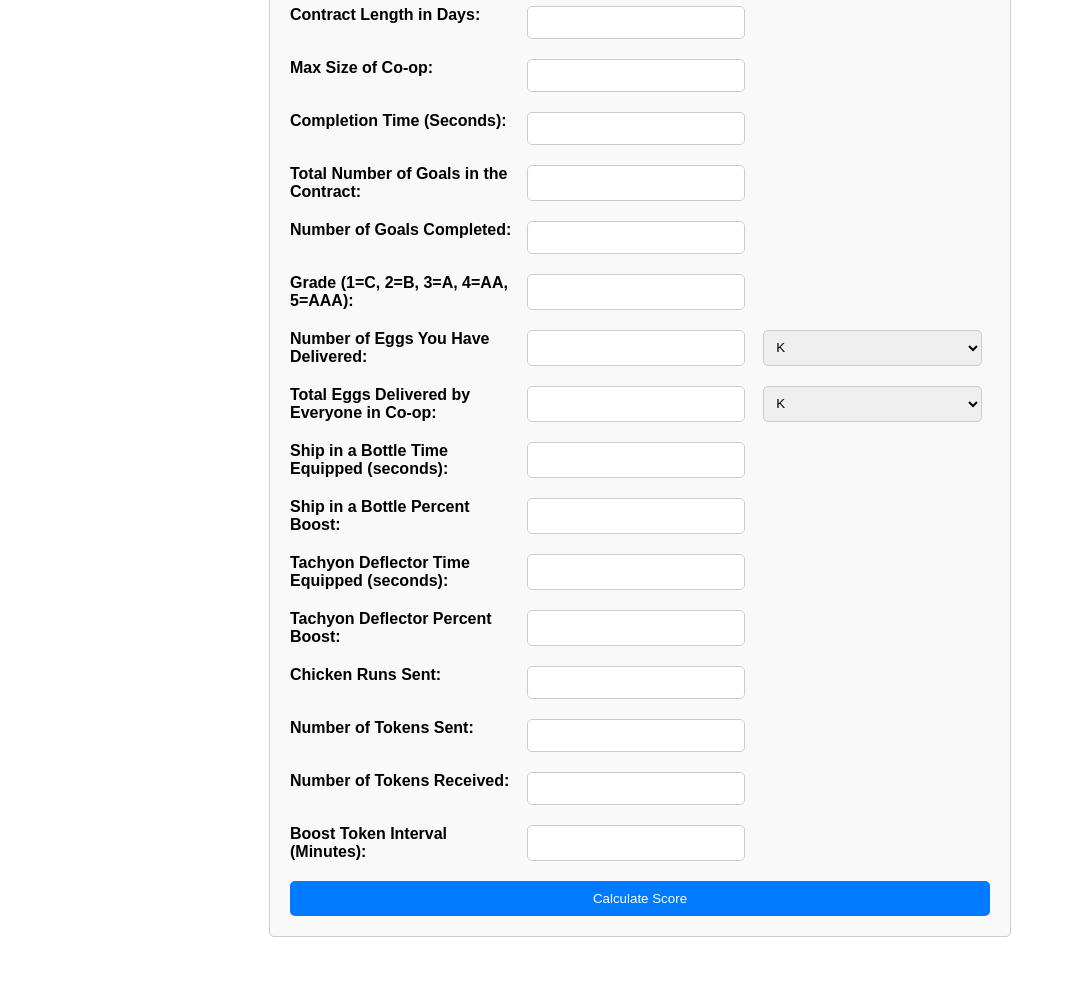
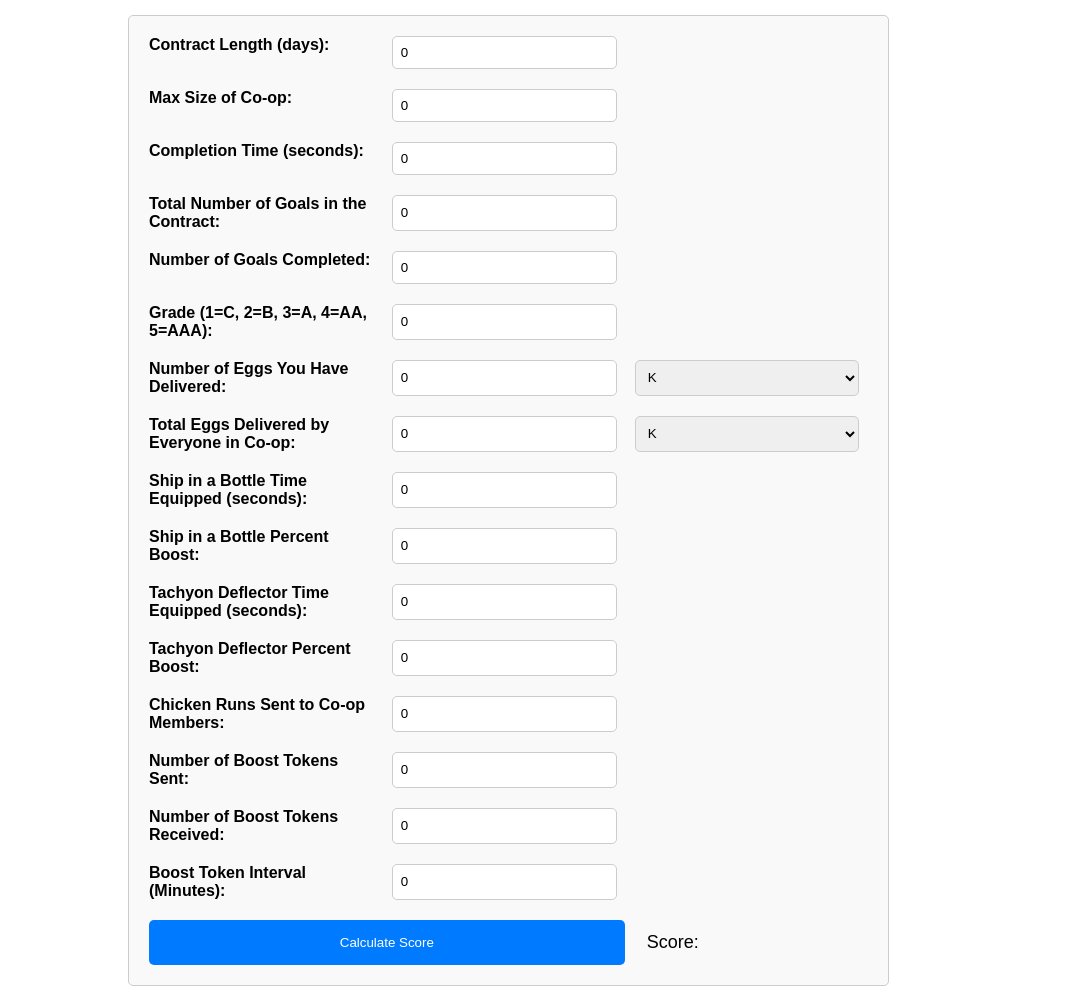
Before and after one commit to Giot725/Co-op-Score-Calculator, a plain HTML site: page index.html in a window 1280 px wide. Shown: the part 83-1089 px from the top of the page, without its empty margins (0-1065 px from the left). Before the commit the page ends 1028 px from the top, so only its background shows below. Drawn offline with Linux system fonts and the light colour scheme.

Commit message:
Update index.html

```diff
--- a/index.html
+++ b/index.html
@@ -1,19 +1,24 @@
 <!DOCTYPE html>
 <html lang="en">
   <head>
-<meta charset="UTF-8">
-<meta name="viewport" content="width=device-width, initial-scale=1.0">
+    <meta charset="UTF-8" />
+    <meta name="viewport" content="width=device-width, initial-scale=1.0" />
     <title>Co-op Score Calculator</title>
     <style>
       body {
+        display: grid;
+        grid-template-columns: 3fr 1fr;
+        gap: 10px;
+        max-width: 80vw;
+        margin: 0 auto;
+        padding: 20px;
         font-family: Arial, sans-serif;
       }
       form {
         display: grid;
-        grid-template-columns: 1fr 1fr 1fr; /* Three columns layout */
-        gap: 10px; /* Gap between grid items */
-        max-width: 700px;
-        margin: 0 auto;
+        grid-template-columns: 1fr 1fr 1fr;
+        gap: 10px;
+        max-width: 100vw;
         padding: 20px;
         border: 1px solid #ccc;
         border-radius: 5px;
@@ -25,7 +30,7 @@
         font-weight: bold;
       }
       input[type="number"] {
-        width: calc(100% - 8px); /* Adjusted width for better alignment */
+        width: calc(100% - 8px);
         padding: 8px;
         margin-bottom: 10px;
         box-sizing: border-box;
@@ -33,7 +38,7 @@
         border-radius: 5px;
       }
       select {
-        width: calc(100% - 8px); /* Adjusted width for better alignment */
+        width: calc(100% - 8px);
         padding: 8px;
         margin-bottom: 10px;
         box-sizing: border-box;
@@ -41,7 +46,7 @@
         border-radius: 5px;
       }
       button {
-        grid-column: span 3; /* Button spans across all three columns */
+        grid-column: span 2; /* Button spans across all three columns */
         width: 100%;
         padding: 10px;
         background-color: #007bff;
@@ -53,28 +58,35 @@
       button:hover {
         background-color: #0056b3;
       }
+
+      #result {
+        display: flex;
+        align-items: center;
+        padding: 12px;
+        font-size: 18px;
+      }
     </style>
   </head>
   <body>
     <h2>Co-op Score Calculator</h2>
+    <br />
     <form id="scoreCalculatorForm">
       <!-- Other input fields -->
-    <label for="contractLength">Contract Length in Days:</label>
-    <input type="number" id="contractLength" name="contractLength" required><br>
+      <label for="contractLengthInDays">Contract Length (days):</label>
+      <input type="number" id="contractLengthInDays" name="contractLengthInDays" value="0" required /><br />
       <label for="coopSize">Max Size of Co-op:</label>
-    <input type="number" id="coopSize" name="coopSize" required><br>
-    <label for="completionTime">Completion Time (Seconds):</label>
-    <input type="number" id="completionTime" name="completionTime" required><br>
+      <input type="number" id="coopSize" name="coopSize" value="0" required /><br />
+      <label for="completionTime">Completion Time (seconds):</label>
+      <input type="number" id="completionTime" name="completionTime" value="0" required /><br />
       <label for="coopGoals">Total Number of Goals in the Contract:</label>
-    <input type="number" id="coopGoals" name="coopGoals" required><br>
+      <input type="number" id="coopGoals" name="coopGoals" value="0" required /><br />
       <label for="goalsCompleted">Number of Goals Completed:</label>
-    <input type="number" id="goalsCompleted" name="goalsCompleted" required><br>
+      <input type="number" id="goalsCompleted" name="goalsCompleted" value="0" required /><br />
       <label for="grade">Grade (1=C, 2=B, 3=A, 4=AA, 5=AAA):</label>
-    <input type="number" id="grade" name="grade" required><br>
-    <!-- Start of dropdowns -->
+      <input type="number" id="grade" name="grade" value="0" required /><br />
       <label for="yourContribution">Number of Eggs You Have Delivered:</label>
-    <input type="number" id="yourContribution" name="yourContribution" step="0.00001" required>
-    <select id="yourContributionDropdown" style="width: calc(100% - 8px);">
+      <input type="number" id="yourContribution" name="yourContribution" step="0.00001" value="0" required />
+      <select id="yourContributionDropdown" style="width: calc(100% - 8px)">
         <option value="0">K</option>
         <option value="1">M</option>
         <option value="2">B</option>
@@ -108,8 +120,8 @@
         <option value="30">tT</option>
       </select>
       <label for="eggsDelivered">Total Eggs Delivered by Everyone in Co-op:</label>
-    <input type="number" id="eggsDelivered" name="eggsDelivered" step="0.00001" required>
-    <select id="eggsDeliveredDropdown" style="width: calc(100% - 8px);">
+      <input type="number" id="eggsDelivered" name="eggsDelivered" step="0.00001" value="0" required />
+      <select id="eggsDeliveredDropdown" style="width: calc(100% - 8px)">
         <option value="0">K</option>
         <option value="1">M</option>
         <option value="2">B</option>
@@ -142,46 +154,103 @@
         <option value="29">NV</option>
         <option value="30">tT</option>
       </select>
-    <!-- End of dropdowns -->
       <label for="shipTime">Ship in a Bottle Time Equipped (seconds):</label>
-    <input type="number" id="shipTime" name="shipTime" required><br>
+      <input type="number" id="shipTime" name="shipTime" value="0" /><br />
       <label for="shipBuff">Ship in a Bottle Percent Boost:</label>
-    <input type="number" id="shipBuff" name="shipBuff" required><br>
+      <input type="number" id="shipBuff" name="shipBuff" value="0" /><br />
       <label for="deflectorTime">Tachyon Deflector Time Equipped (seconds):</label>
-    <input type="number" id="deflectorTime" name="deflectorTime" required><br>
+      <input type="number" id="deflectorTime" name="deflectorTime" value="0"/><br />
       <label for="deflectorBuff">Tachyon Deflector Percent Boost:</label>
-    <input type="number" id="deflectorBuff" name="deflectorBuff" required><br>
-    <label for="chickenRunsSent">Chicken Runs Sent:</label>
-    <input type="number" id="chickenRunsSent" name="chickenRunsSent" required><br>
-    <label for="tokenValuesSent">Number of Tokens Sent:</label>
-    <input type="number" id="tokenValuesSent" name="tokenValuesSent" required><br>
-    <label for="tokenValuesReceived">Number of Tokens Received:</label>
-    <input type="number" id="tokenValuesReceived" name="tokenValuesReceived" required><br>
+      <input type="number" id="deflectorBuff" name="deflectorBuff" value="0" /><br />
+      <label for="chickenRunsSent">Chicken Runs Sent to Co-op Members:</label>
+      <input type="number" id="chickenRunsSent" name="chickenRunsSent" value="0" /><br />
+      <label for="tokenValuesSent">Number of Boost Tokens Sent:</label>
+      <input type="number" id="tokenValuesSent" name="tokenValuesSent" value="0" /><br />
+      <label for="tokenValuesReceived">Number of Boost Tokens Received:</label>
+      <input type="number" id="tokenValuesReceived" name="tokenValuesReceived" value="0" /><br />
       <label for="tokenTime">Boost Token Interval (Minutes):</label>
-    <input type="number" id="tokenTime" name="tokenTime" required><br>
+      <input type="number" id="tokenTime" name="tokenTime" value="0" required /><br />
       <button type="submit">Calculate Score</button>
+      <div id="scoreContainer">
+        <div id="result">Score:</div>
+      </div>
     </form>
-<div id="result"></div>
+
     <script>
-document.getElementById('scoreCalculatorForm').addEventListener('submit', function(event) {
+      document
+        .getElementById("scoreCalculatorForm")
+        .addEventListener("submit", function (event) {
           event.preventDefault();
           calculateScore();
         });
 
       function calculateScore() {
-    var formData = new FormData(document.getElementById('scoreCalculatorForm'));
+        var formData = new FormData(
+          document.getElementById("scoreCalculatorForm")
+        );
 
-    var contractLength = parseInt(formData.get('contractLength'));
-    var coopSize = parseInt(formData.get('coopSize'));
-    var completionTime = parseFloat(formData.get('completionTime'));
-    var coopGoals = parseInt(formData.get('coopGoals'));
-    var goalsCompleted = parseInt(formData.get('goalsCompleted'));
-    var grade = parseInt(formData.get('grade'));
-    var yourContribution = parseFloat(formData.get('yourContribution'));
-    var eggsDelivered = parseFloat(formData.get('eggsDelivered'));
-    var shipTime = parseFloat(formData.get('shipTime'));
-    var shipBuff = parseFloat(formData.get('shipBuff'));
-    var deflectorTime = parseFloat(formData.get('deflectorTime'));
-    var deflectorBuff = parseFloat(formData.get('deflectorBuff'));
-    var chickenRunsSent = parseInt(formData.get('chickenRunsSent'));
-    var tokenValuesSent = parseInt
+        var contractLengthInDays = parseInt(
+          formData.get("contractLengthInDays")
+        );
+        var contractLengthInSeconds = contractLengthInDays * 86400;
+        var coopSize = parseInt(formData.get("coopSize"));
+        var completionTime = parseFloat(formData.get("completionTime"));
+        var coopGoals = parseInt(formData.get("coopGoals"));
+        var goalsCompleted = parseInt(formData.get("goalsCompleted"));
+        var grade = parseInt(formData.get("grade"));
+        var yourContribution = parseFloat(formData.get("yourContribution"));
+        var eggsDelivered = parseFloat(formData.get("eggsDelivered"));
+        var shipTime = parseFloat(formData.get("shipTime"));
+        var shipBuff = parseFloat(formData.get("shipBuff"));
+        var deflectorTime = parseFloat(formData.get("deflectorTime"));
+        var deflectorBuff = parseFloat(formData.get("deflectorBuff"));
+        var chickenRunsSent = parseInt(formData.get("chickenRunsSent"));
+        var tokenValuesSent = parseInt(formData.get("tokenValuesSent"));
+        var tokenValuesReceived = parseInt(formData.get("tokenValuesReceived"));
+        var tokenTime = parseInt(formData.get("tokenTime")) * 60;
+
+        // Calculate g
+        let g;
+        if (goalsCompleted >= 1) {
+          g = goalsCompleted / coopGoals;
+        } else {
+          g = 0;
+        }
+        // Calculate G
+        const gradeMapping = { 5: 7, 4: 5, 3: 3.5, 2: 2, 1: 1 };
+        let G = gradeMapping[grade] || 0;
+        // Calculate ratio
+        let ratio = (yourContribution * coopSize) / eggsDelivered;
+        // Calculate C
+        let C;
+        if (ratio <= 2.5) {
+          C = 1 + 3 * Math.pow(ratio, 0.15);
+        } else {
+          C = 1 + 3.386486 + 0.02221 * Math.min(ratio, 12.5);
+        }
+        // Calculate B
+        let tShip = shipTime * shipBuff;
+        let tDeflector = deflectorTime * deflectorBuff * 10;
+        let t = 0.0075 * (tShip + tDeflector);
+        let B = 5 * Math.min(2, t / completionTime);
+        // Calculate R
+        let R = Math.min(6,chickenRunsSent * Math.max(0.3, 12 / (coopSize * contractLengthInDays)));
+        // Calculate T
+        let A = completionTime / tokenTime;
+        let V;
+        if (A <= 42) {
+          V = 3;
+        } else {
+          V = 0.07 * A;
+        }
+        let T = 2 * ((Math.min(V, tokenValuesSent) + 4 * Math.min(V, Math.max(0, tokenValuesSent - tokenValuesReceived))) / V);
+        // Calculate final score
+        let score = Math.round(
+          187.5 * g * G * C * (1 + contractLengthInDays / 3) * (1 + 4 * Math.pow(1 - completionTime / contractLengthInSeconds, 3)) * (1 + (B + R + T) / 100));
+
+        // Update Score
+        document.getElementById("result").innerText = "Score: " + score;
+      }
+    </script>
+  </body>
+</html>
```
Lines whose indentation alone changed are shown as unchanged.
